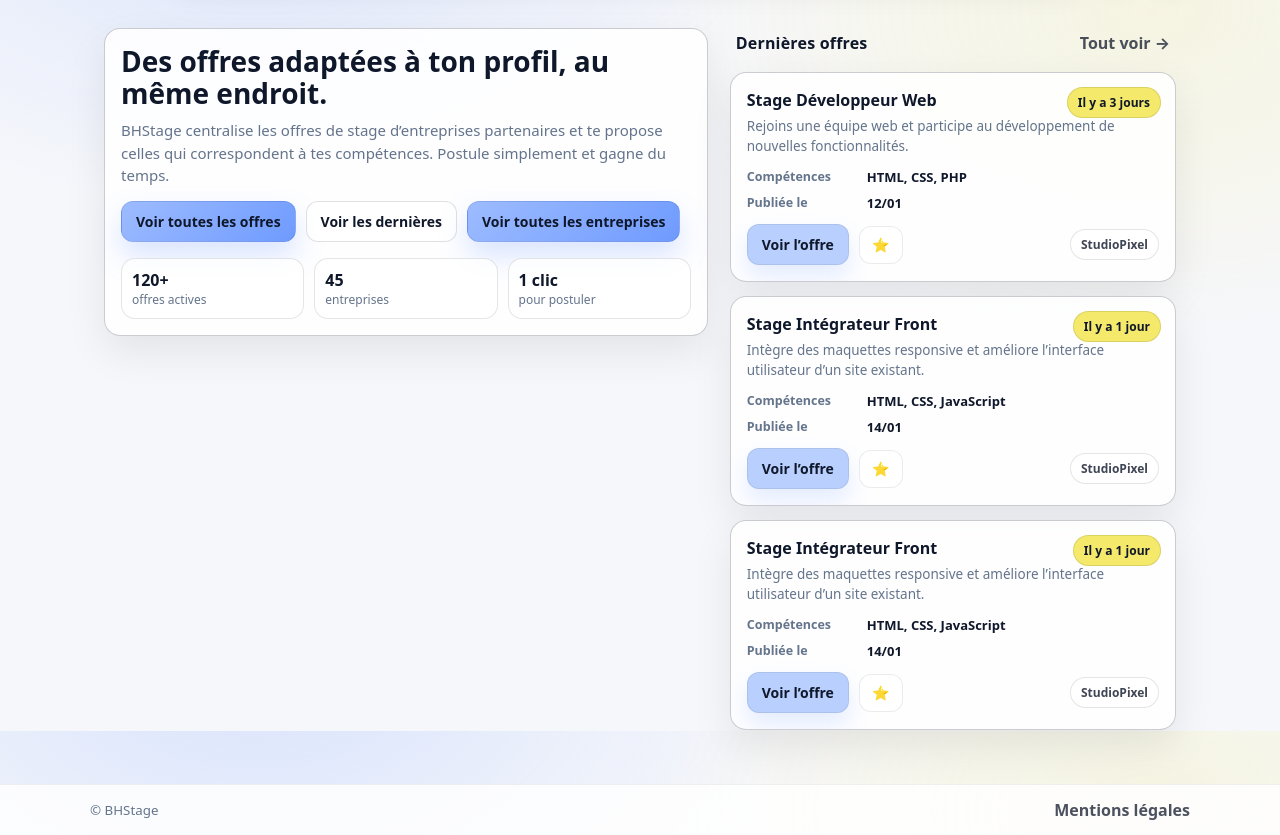
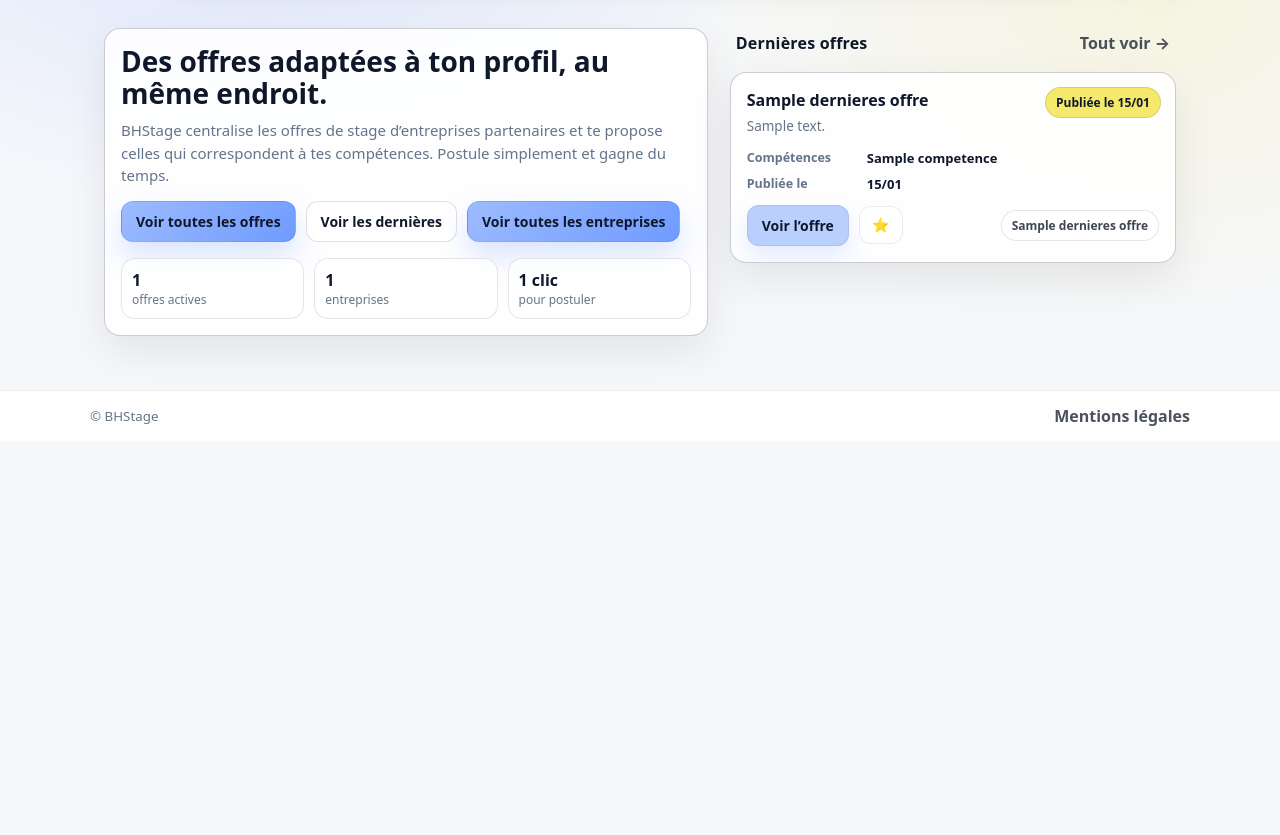
Before and after one commit to NarexGOAT/web-projet, a PHP site: template templates/index.html.twig in a window 1280 px wide. Shown: the part 69-904 px from the top of the page. After the commit the page ends 495 px from the top, so only its background shows below. Run offline with PHP 8.4, Linux system fonts and the light colour scheme; the template is opened without the code that fills it: most values are stand-ins (such as "Sample title", 1, 10 or a date in 2020); some libraries are stand-ins or nearby versions.

Commit message:
Modification évaluation entreprise + index.html.twig + postuler

```diff
--- a/templates/index.html.twig
+++ b/templates/index.html.twig
@@ -48,17 +48,16 @@
             <a class="bouton bouton--principal" href="liste-offres.php">Voir toutes les offres</a>
             <a class="bouton bouton--secondaire" href="#dernieres-offres">Voir les dernières</a>
             <a class="bouton bouton--principal" href="liste-entreprises.php">Voir toutes les entreprises</a>
-
           </nav>
 
           <section>
             <ul class="mise-en-avant__stats">
               <li>
-                <strong>120+</strong>
+                <strong>{{ total_offres }}</strong>
                 <span>offres actives</span>
               </li>
               <li>
-                <strong>45</strong>
+                <strong>{{ total_entreprises }}</strong>
                 <span>entreprises</span>
               </li>
               <li>
@@ -75,98 +74,44 @@
             <a class="lien" href="liste-offres.php">Tout voir →</a>
           </header>
 
+          {% for offre in dernieres_offres %}
             <article class="carte offre">
-            <span class="etiquette">Il y a 3 jours</span>
+              {# Étiquette "il y a X jours" simplifiée #}
+              <span class="etiquette">
+                Publiée le {{ offre.date_publication|date('d/m') }}
+              </span>
 
               <header class="offre__entete">
-              <h3 class="offre__titre">Stage Développeur Web</h3>
+                <h3 class="offre__titre">{{ offre.titre }}</h3>
               </header>
 
               <p class="offre__description">
-              Rejoins une équipe web et participe au développement de nouvelles fonctionnalités.
+                {{ offre.description|length > 120 ? offre.description|slice(0, 120) ~ '...' : offre.description }}
               </p>
 
               <dl class="offre__infos">
                 <div class="offre__ligne">
                   <dt>Compétences</dt>
-                <dd>HTML, CSS, PHP</dd>
+                  <dd>{{ offre.competence }}</dd>
                 </div>
                 <div class="offre__ligne">
                   <dt>Publiée le</dt>
-                <dd>12/01</dd>
+                  <dd>{{ offre.date_publication|date('d/m') }}</dd>
                 </div>
               </dl>
 
               <footer class="offre__actions">
-              <a class="bouton bouton--doux" href="offre.php">Voir l’offre</a>
+                <a class="bouton bouton--doux" href="offre.php?id={{ offre.id_offre }}">Voir l’offre</a>
                 <button class="bouton bouton--icone" type="button" title="Ajouter aux favoris">
                   ⭐
                 </button>
-              <p class="entreprise">StudioPixel</p>
+                <p class="entreprise">{{ offre.nom_entreprise ?? 'Entreprise non renseignée' }}</p>
               </footer>
             </article>
+          {% else %}
+            <p>Aucune offre pour le moment.</p>
+          {% endfor %}
 
-          <article class="carte offre">
-            <span class="etiquette">Il y a 1 jour</span>
-
-            <header class="offre__entete">
-              <h3 class="offre__titre">Stage Intégrateur Front</h3>
-            </header>
-
-            <p class="offre__description">
-              Intègre des maquettes responsive et améliore l’interface utilisateur d’un site existant.
-            </p>
-
-            <dl class="offre__infos">
-              <div class="offre__ligne">
-                <dt>Compétences</dt>
-                <dd>HTML, CSS, JavaScript</dd>
-              </div>
-              <div class="offre__ligne">
-                <dt>Publiée le</dt>
-                <dd>14/01</dd>
-              </div>
-            </dl>
-
-            <footer class="offre__actions">
-              <a class="bouton bouton--doux" href="offre.php">Voir l’offre</a>
-              <button class="bouton bouton--icone" type="button" title="Ajouter aux favoris">
-                ⭐
-              </button>
-              <p class="entreprise">StudioPixel</p>
-            </footer>
-          </article>
-
-          <article class="carte offre">
-            <span class="etiquette">Il y a 1 jour</span>
-
-            <header class="offre__entete">
-              <h3 class="offre__titre">Stage Intégrateur Front</h3>
-            </header>
-
-            <p class="offre__description">
-              Intègre des maquettes responsive et améliore l’interface utilisateur d’un site existant.
-            </p>
-
-            <dl class="offre__infos">
-              <div class="offre__ligne">
-                <dt>Compétences</dt>
-                <dd>HTML, CSS, JavaScript</dd>
-              </div>
-              <div class="offre__ligne">
-                <dt>Publiée le</dt>
-                <dd>14/01</dd>
-              </div>
-            </dl>
-
-            <footer class="offre__actions">
-              <a class="bouton bouton--doux" href="offre.php">Voir l’offre</a>
-              <button class="bouton bouton--icone" type="button" title="Ajouter aux favoris">
-                ⭐
-              </button>
-              <p class="entreprise">StudioPixel</p>
-            </footer>
-          </article>
         </aside>
       </section>
     </div>
```
Also changed, not shown: index.php (+26 -1 lines), postuler.php (+31 -2 lines), templates/postuler.html.twig (+9 -5 lines). Lines whose indentation alone changed are shown as unchanged.
